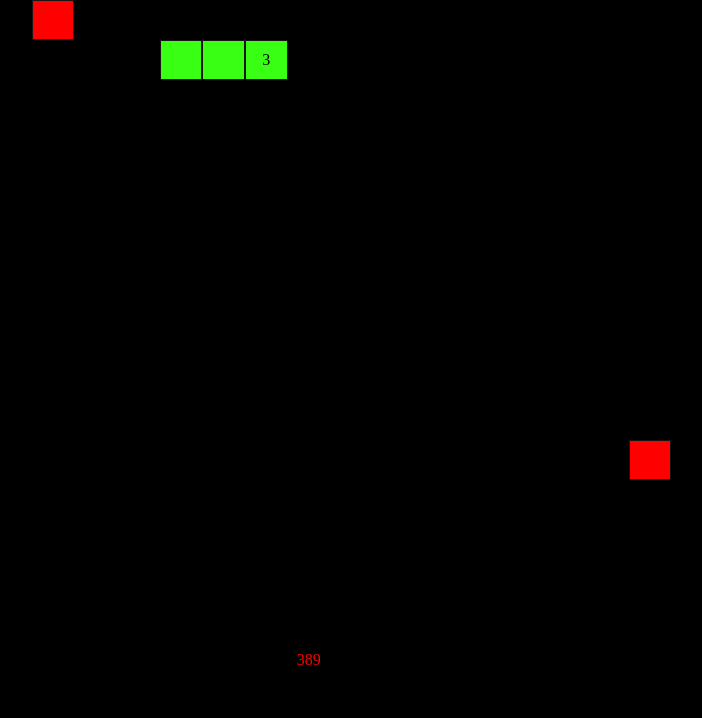
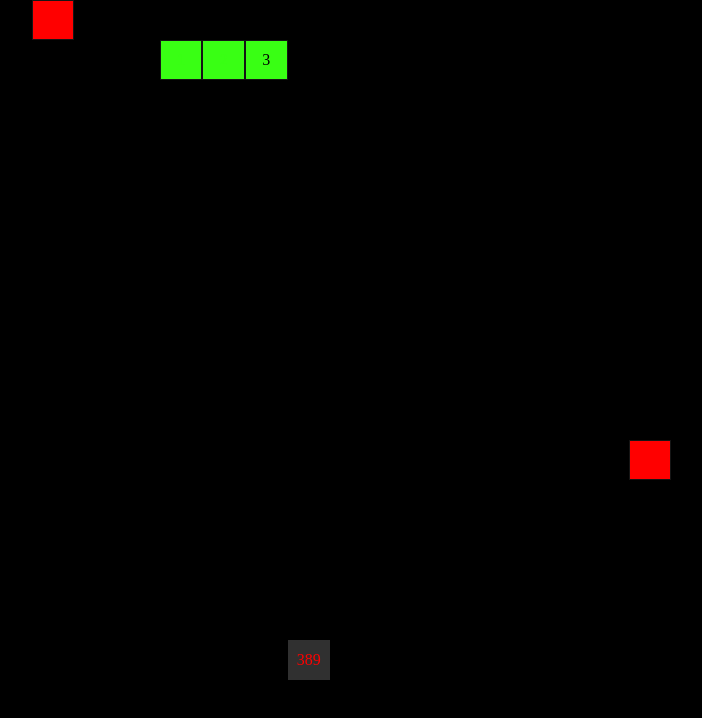
Before and after one commit to Mozles/Mozles.github.io, a plain HTML site: page index.html in a window 1280 px wide. Shown: the whole page, without its empty margins (267-969 px from the left). Drawn offline with Linux system fonts and the light colour scheme.

Commit message:
Update style.css

```diff
--- a/style.css
+++ b/style.css
@@ -66,7 +66,7 @@ body, html {
 }
 
 .bomb {
-    background-color: black;
+    background-color: #303030;
     color:red;
 }
 
```
